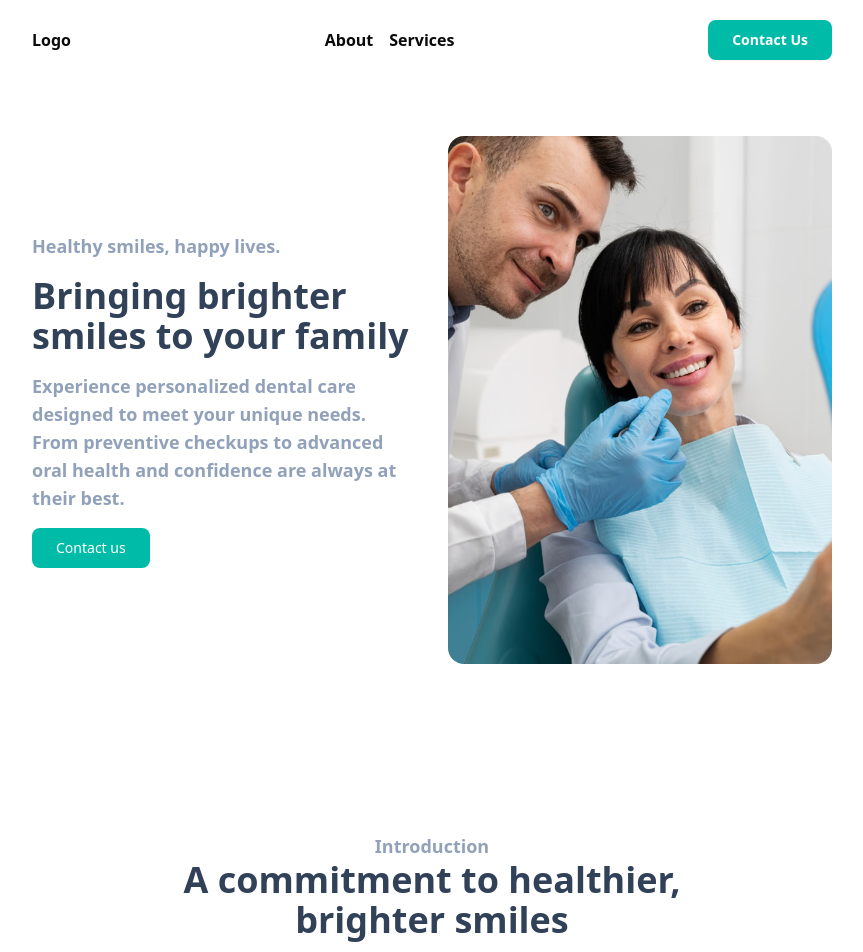
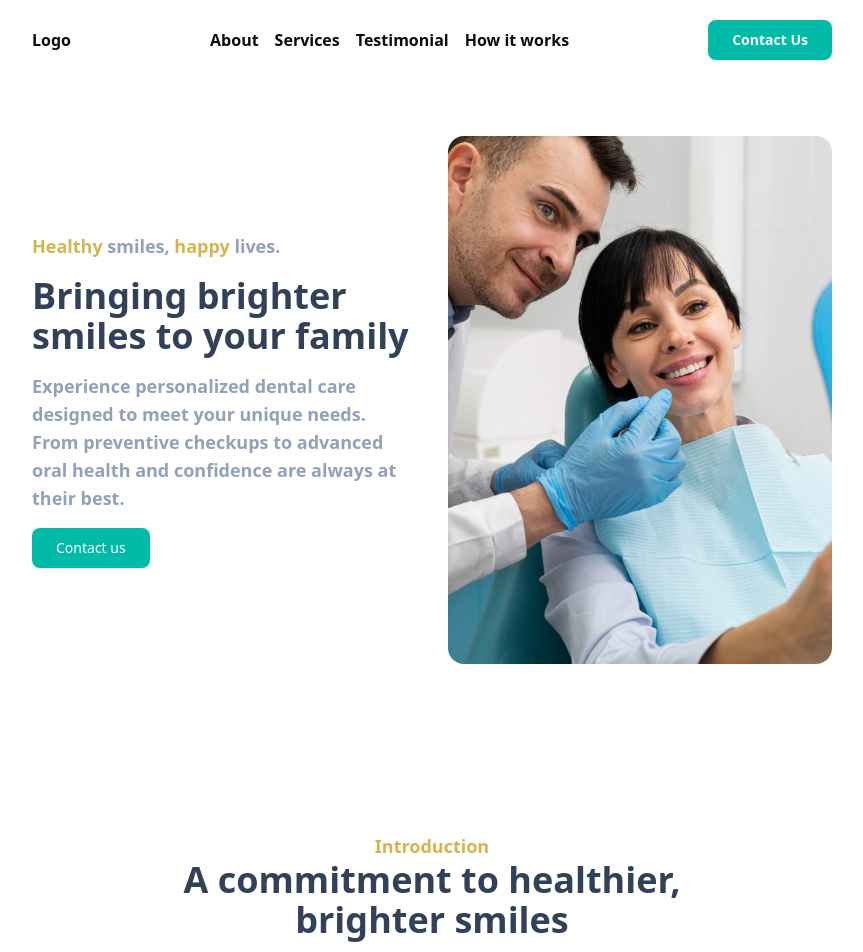
Before and after one commit to SkinnyPetee/pew-dentistry, a Next.js app: page / in a window 1280 px wide. Shown: the top 952 px of the page, without its empty margins (208-1071 px from the left). Built offline with nearby package versions, Linux system fonts and the light colour scheme.

Commit message:
added dull gold color palette

```diff
--- a/src/modules/commons/nav-links.tsx
+++ b/src/modules/commons/nav-links.tsx
@@ -3,12 +3,18 @@ import Link from "next/link";
 const NavLinks = () => {
   return (
     <>
-      <ul className="flex gap-4 items-center">
+      <ul className="flex gap-4 items-center justify-between">
         <li className="font-semibold">
           <Link href="#about">About</Link>
         </li>
         <li className="font-semibold">
           <Link href="#services">Services</Link>
+        </li>
+        <li className="font-semibold">
+          <Link href="#testimonial">Testimonial</Link>
+        </li>
+        <li className="font-semibold">
+          <Link href="#how-it-works">How it works</Link>
         </li>
       </ul>
     </>
--- a/src/modules/section-1/hero.tsx
+++ b/src/modules/section-1/hero.tsx
@@ -10,7 +10,8 @@ const Hero = () => {
           <div className="flex-1 flex flex-col justify-center items-start gap-4 py-34 pr-8">
             <div>
               <p className="text-slate-400 text-lg font-semibold">
-                Healthy smiles, happy lives.
+                <span className="text-[#d3b44e]">Healthy</span> smiles,{" "}
+                <span className="text-[#d3b44e]">happy</span> lives.
               </p>
             </div>
             <div>
--- a/src/modules/section-2/features.tsx
+++ b/src/modules/section-2/features.tsx
@@ -5,7 +5,7 @@ const FeaturesSection = () => {
     <>
       <section className="w-full min-h-screen  py-8" id="about">
         <div className="w-full h-max flex flex-col justify-center items-center  px-6 lg:px-60">
-          <h3 className="text-slate-400 font-semibold text-lg">Introduction</h3>
+          <h3 className="text-[#d3b44e] font-semibold text-lg">Introduction</h3>
           <h1 className="text-slate-700 font-bold text-4xl text-center">
             A commitment to healthier, <br /> brighter smiles
           </h1>
--- a/src/modules/section-3/services.tsx
+++ b/src/modules/section-3/services.tsx
@@ -4,8 +4,8 @@ const ServicesSection = () => {
   return (
     <>
       <section className="w-full min-h-screen h-max py-8" id="services">
-        <div className="w-full h-max flex flex-col justify-center items-center  px-6 px-6 lg:px-60">
-          <h3 className="text-slate-400 font-semibold text-lg">Services</h3>
+        <div className="w-full h-max flex flex-col justify-center items-center  px-6 lg:px-60">
+          <h3 className="text-[#d3b44e] font-semibold text-lg">Services</h3>
           <h1 className="text-slate-700 font-bold text-4xl text-center">
             Personalized solutions for <br /> better oral health
           </h1>
--- a/src/modules/section-4/how-it-works.tsx
+++ b/src/modules/section-4/how-it-works.tsx
@@ -3,9 +3,9 @@ import { Button } from "@/components/ui/button";
 const HowItWorksSection = () => {
   return (
     <>
-      <section className="w-full min-h-screen  py-8">
+      <section className="w-full min-h-screen  py-8" id="how-it-works">
         <div className="w-full h-max flex flex-col justify-center items-center  px-6 px-6 lg:px-60">
-          <h3 className="text-slate-400 font-semibold text-lg">How it works</h3>
+          <h3 className="text-[#d3b44e] font-semibold text-lg">How it works</h3>
           <h1 className="text-slate-700 font-bold text-4xl text-center">
             The process of achieving <br /> dental excellence
           </h1>
--- a/src/modules/section-5/testimonial.tsx
+++ b/src/modules/section-5/testimonial.tsx
@@ -1,9 +1,9 @@
 const TestimonialSection = () => {
   return (
     <>
-      <section className="w-full min-h-screen  py-8">
+      <section className="w-full min-h-screen  py-8" id="testimonial">
         <div className="w-full h-max flex flex-col justify-center items-center  px-6 lg:px-60">
-          <h3 className="text-slate-400 font-semibold text-lg">Testimonial</h3>
+          <h3 className="text-[#d3b44e] font-semibold text-lg">Testimonial</h3>
           <h1 className="text-slate-700 font-bold text-4xl text-center">
             What our patients say about <br /> us & service!!
           </h1>
```
